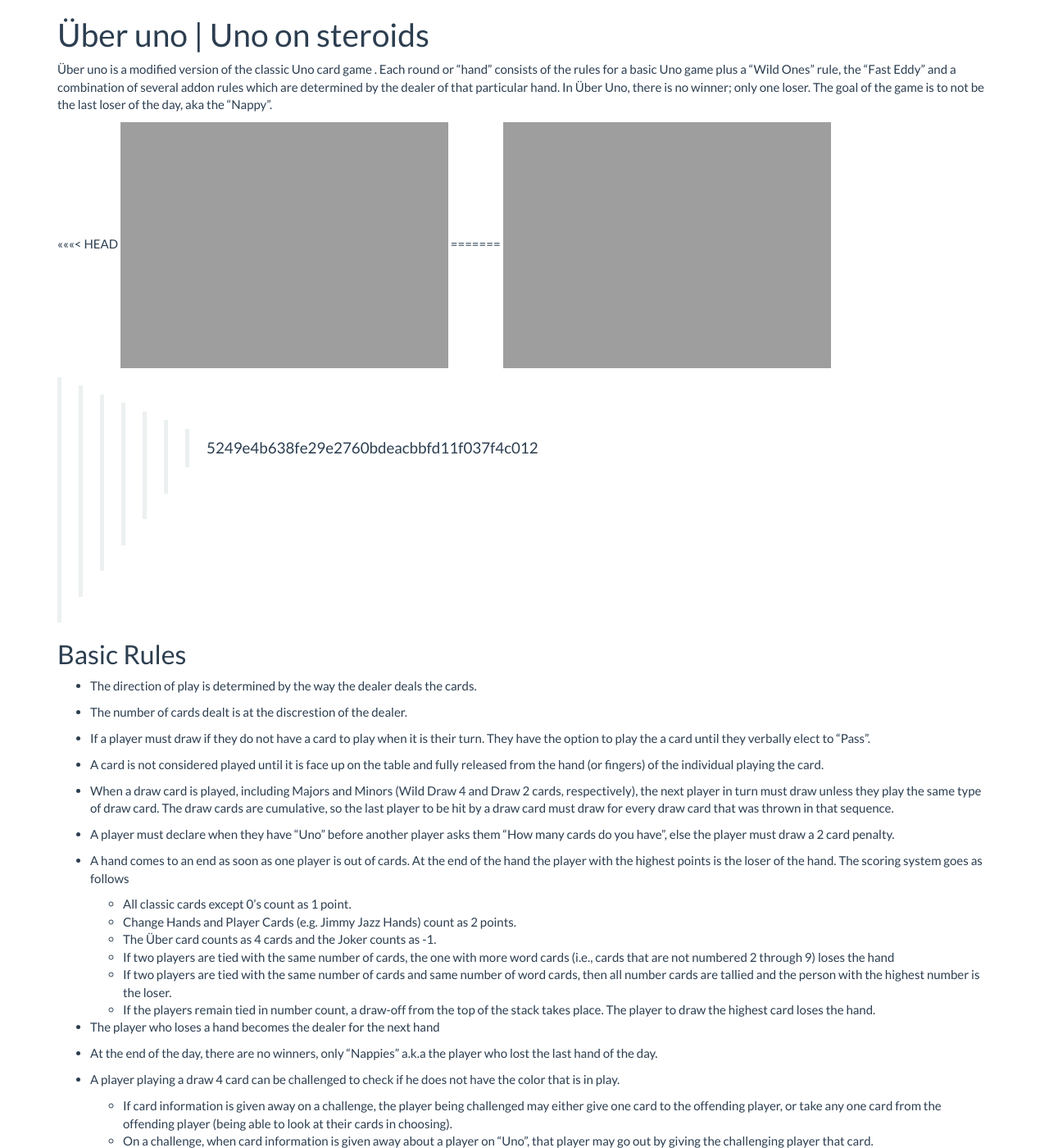
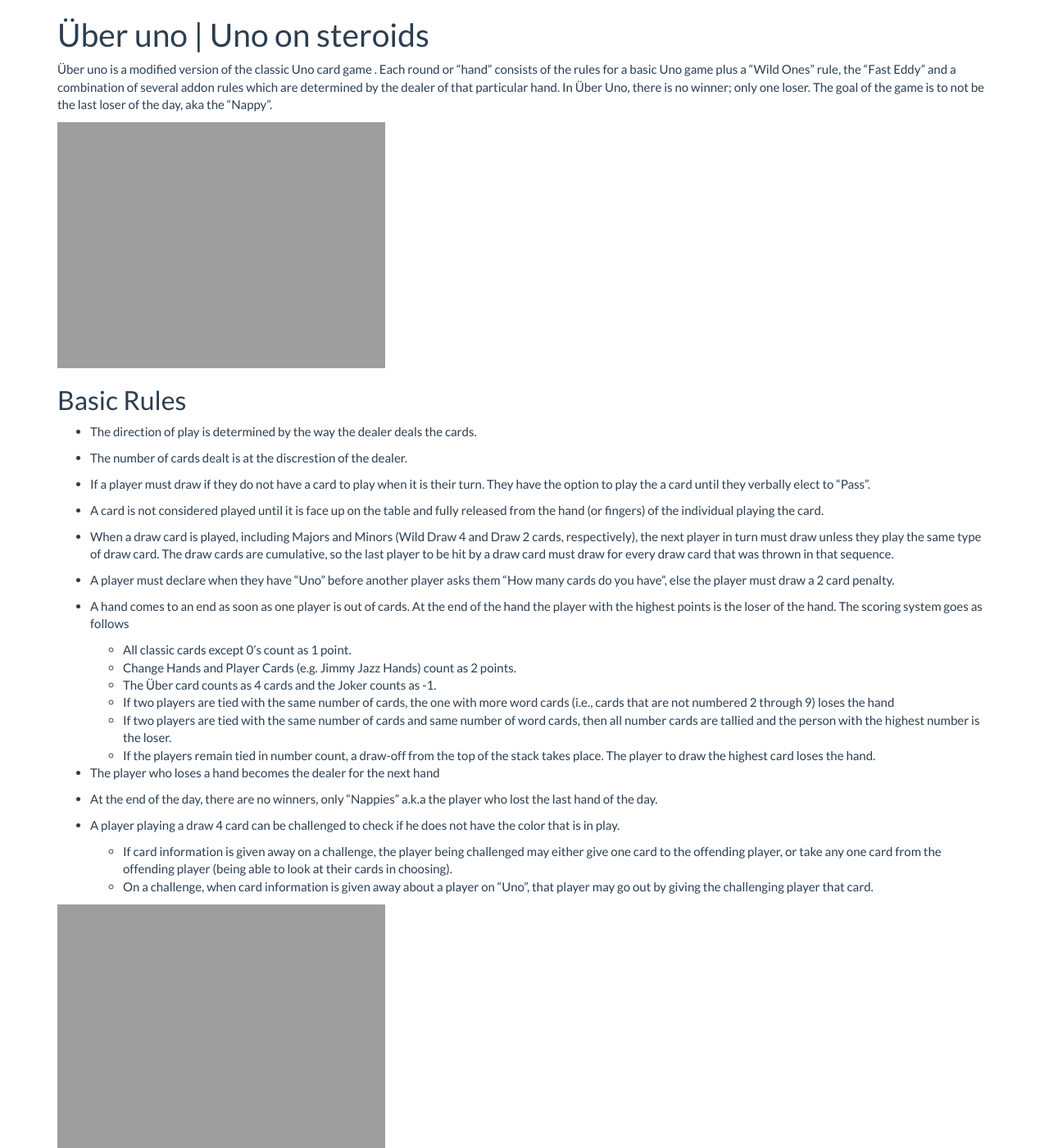
Before and after one commit to vasudevanv/uberuno, a Jekyll site: the page built from index.md, in a window 1280 px wide and 1400 px high. Shown: the whole window at 82% size. Built offline with Jekyll 4.4.1, drawn with Linux system fonts in a browser that asks for light colours; nearby versions of some CDN libraries; library files that are not in the unit come from our copies; some of the changed text lies outside the part shown.

Commit message:
Minor fixes
Minor fixes to issues from previous commit

```diff
--- a/index.md
+++ b/index.md
@@ -12,11 +12,7 @@ which are determined by the dealer of that particular hand.  In &Uuml;ber Uno, t
 is no winner; only one loser.  The goal of the game is to not be the last loser
 of the day, aka the "Nappy".
 
-<<<<<<< HEAD
 ![](assets/img/gameplay.png  =300x)
-=======
-![](./assets/img/gameplay.png  =300x)
->>>>>>> 5249e4b638fe29e2760bdeacbbfd11f037f4c012
 
 ## Basic Rules
 
@@ -68,11 +64,8 @@ of the day, aka the "Nappy".
        on "Uno", that player may go out by giving the challenging player that
        card.
 
-<<<<<<< HEAD
+
 ![](assets/img/cards_1.png =300x)
-=======
-![](./assets/img/cards_1.png =300x)
->>>>>>> 5249e4b638fe29e2760bdeacbbfd11f037f4c012
 
 ## Default addons
 
```
